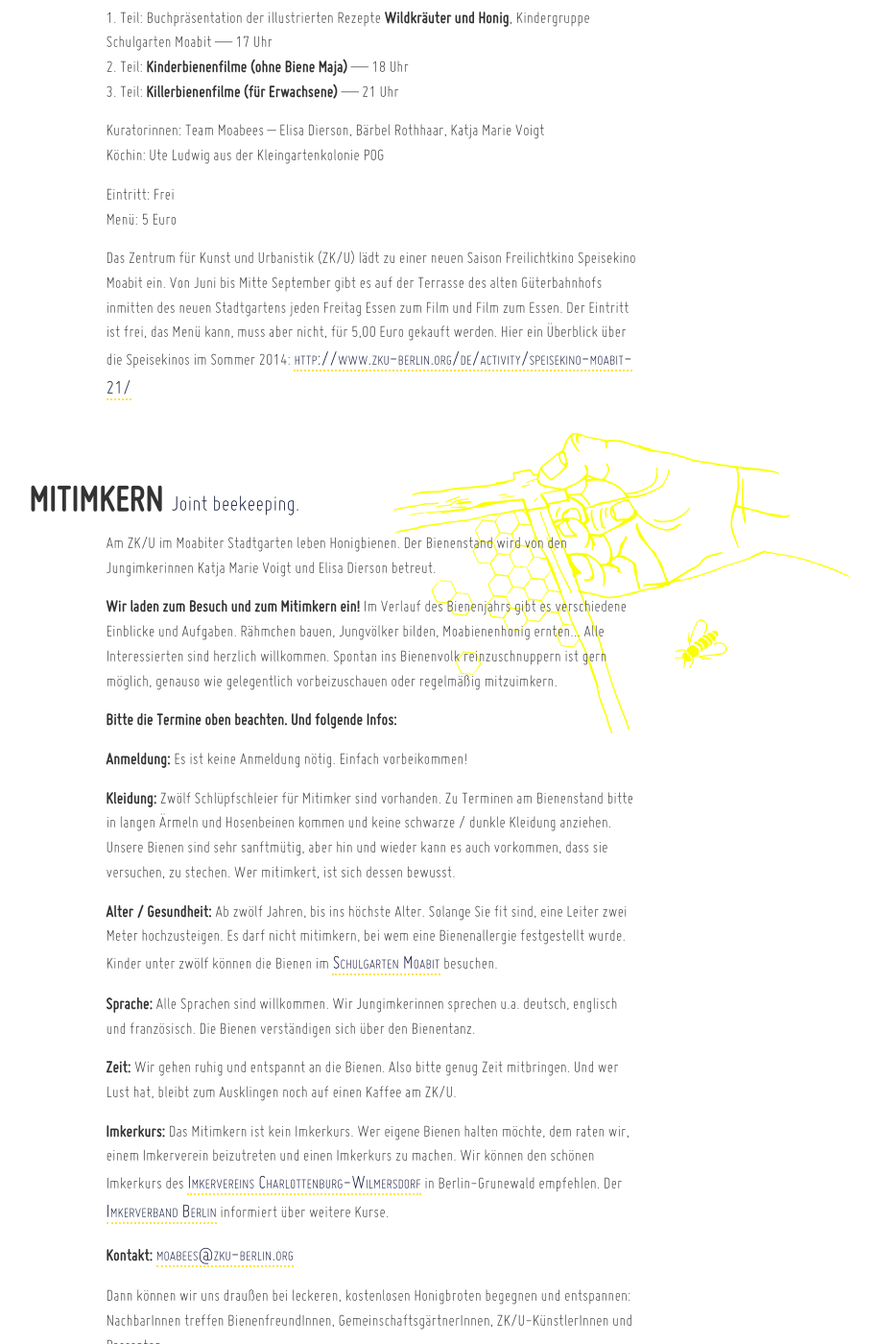
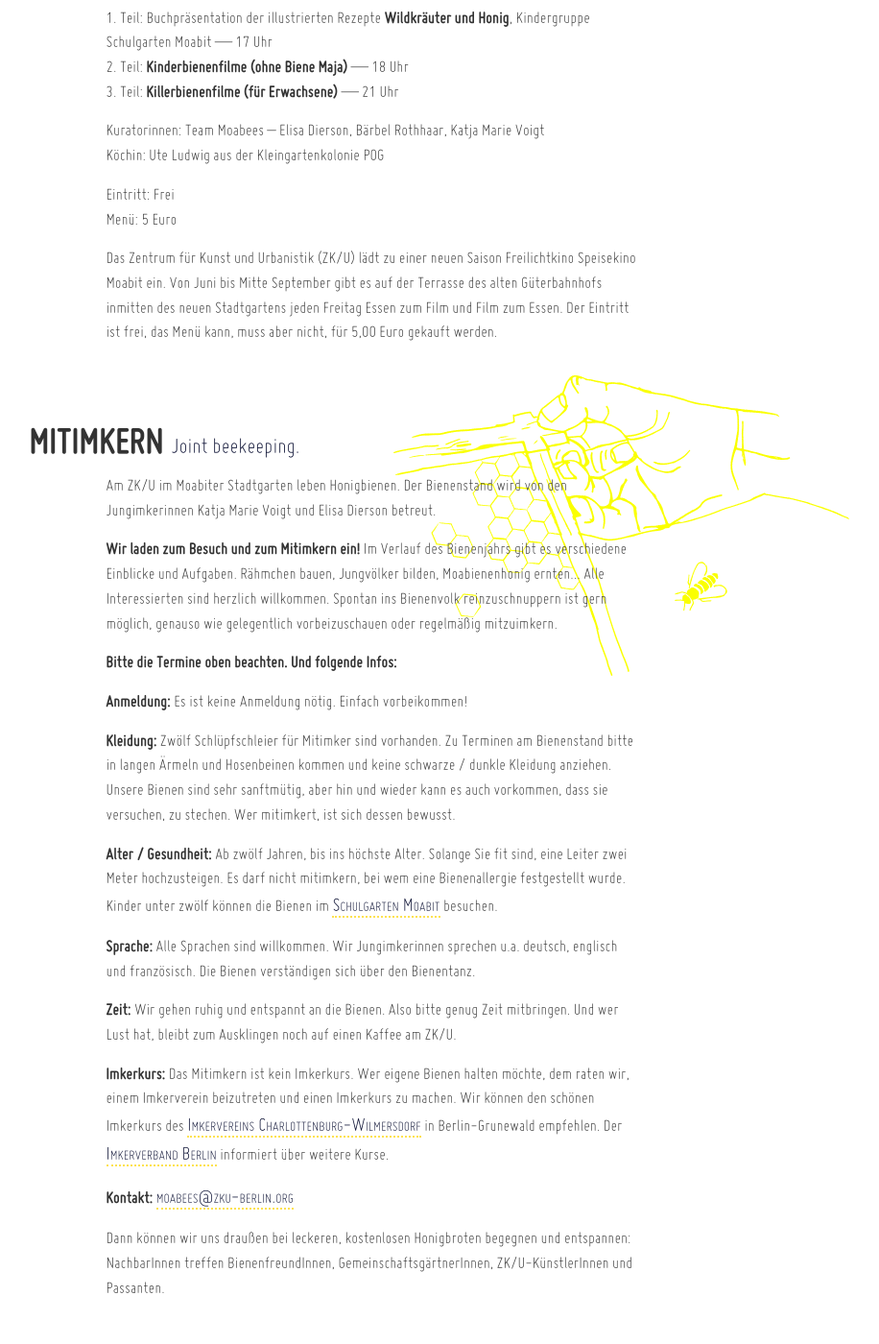
Before and after one commit to dieda/moabienen.berlin-bienenstadt.de, a Jekyll site: the page built from index.html, in a window 1280 px wide and 1400 px high, scrolled down 1560 px. Shown: the whole window at 96% size, without its empty margins (252-1168 px from the left). Built offline with Jekyll 4.4.1, drawn with Linux system fonts in a browser that asks for light colours; some of the changed text lies outside the part shown.

Commit message:
Update index.html

```diff
--- a/index.html
+++ b/index.html
@@ -87,7 +87,7 @@ nav:
 </p>
 
 <p>
-  Das Zentrum für Kunst und Urbanistik (ZK/U) lädt zu einer neuen Saison Freilichtkino Speisekino Moabit ein. Von Juni bis Mitte September gibt es auf der Terrasse des alten Güterbahnhofs inmitten des neuen Stadtgartens jeden Freitag Essen zum Film und Film zum Essen. Der Eintritt ist frei, das Menü kann, muss aber nicht, für 5,00 Euro gekauft werden. Hier ein Überblick über die Speisekinos im Sommer 2014: <a href="http://www.zku-berlin.org/de/activity/speisekino-moabit-21/">http://www.zku-berlin.org/de/activity/speisekino-moabit-21/</a>
+  Das Zentrum für Kunst und Urbanistik (ZK/U) lädt zu einer neuen Saison Freilichtkino Speisekino Moabit ein. Von Juni bis Mitte September gibt es auf der Terrasse des alten Güterbahnhofs inmitten des neuen Stadtgartens jeden Freitag Essen zum Film und Film zum Essen. Der Eintritt ist frei, das Menü kann, muss aber nicht, für 5,00 Euro gekauft werden.
 </p>
 
 <h2 id="mitimkern" class="hand-container">
@@ -156,7 +156,7 @@ nav:
   Ein Kinderkunstprojekt in Moabit, das die Bereiche Bildende Kunst, Naturkunde, Sprache, soziales Handeln vereint: Die Begegnung mit lebenden Bienen und ihren Produkten Honig&mdash;Wachs&mdash;Blütenstaub sind Anregung, um zu beobachten, recherchieren, zeichnen, gestalten.
 </p>
 <p>
-  Einmal jährlich im Sommer findet eine große Honigkino-Präsentation mit Ausstellung im Rahmen des <a href="http://www.zku-berlin.org/de/activity/category/?tx_residencies_archive[category]=10&cHash=e52f537bff3de149e2d21a0e3dc0df51">Speisekino Moabit</a> statt.
+  Einmal jährlich im Sommer findet eine große Honigkino-Präsentation mit Ausstellung im Rahmen des <a href="http://www.zku-berlin.org/de/activity/category/?tx_residencies_archive[category]=10&cHash=e52f537bff3de149e2d21a0e3dc0df51">speisekino moabit</a> statt.
 </p>
 
 <h2 id="special-honigpicknick">
@@ -178,7 +178,7 @@ nav:
 </h2>
 <img class="img-responsive" src="/img/moabit_zku_anfahrt.png" alt="Anfahrtskizze"/>
 <p>
-  </br><strong><a href="http://zku-berlin.org/">ZK/U – Zentrum für Kunst und Urbanistik</a><br/></strong>
+  </br><strong><a href="http://zku-berlin.org/">zk/u – zentrum für kunst und urbanistik</a><br/></strong>
   im Moabiter Stadtgarten<br/>
   Siemensstraße 27<br/>
   10551 Berlin<br/>
```
